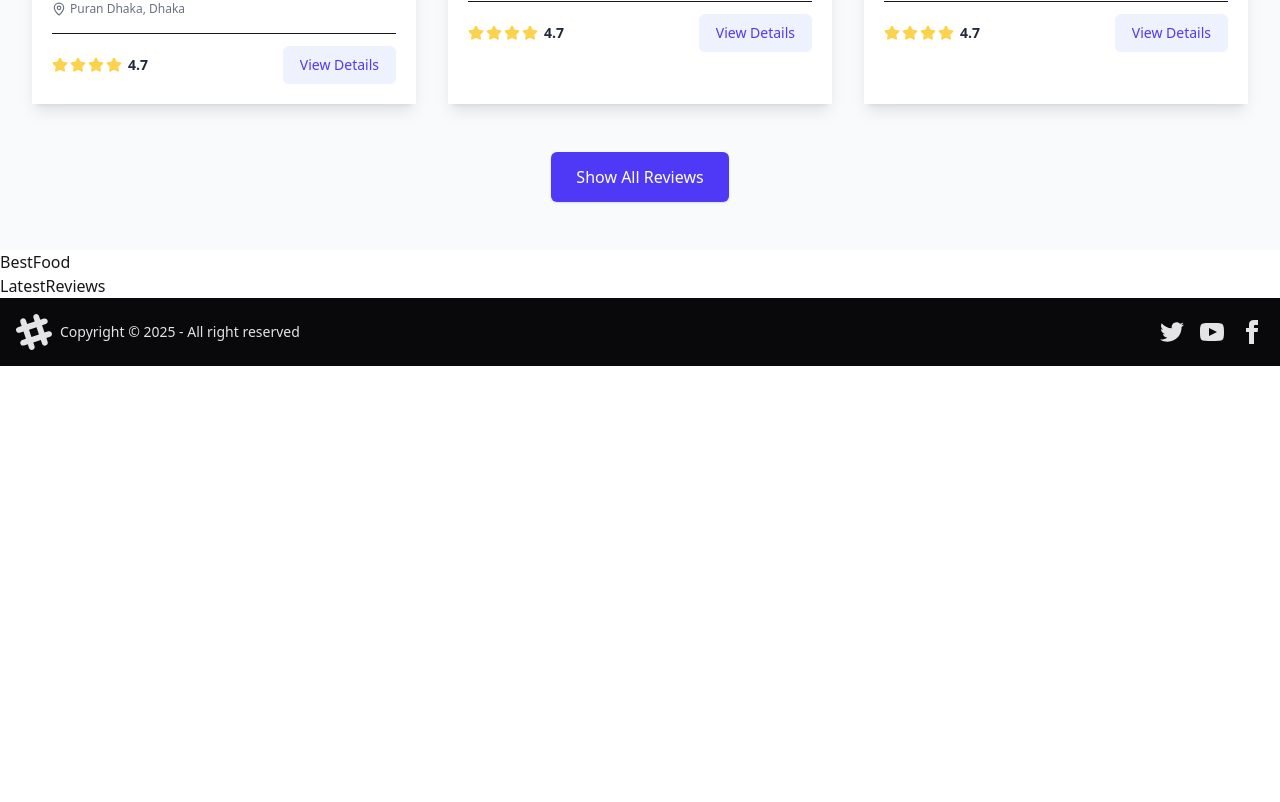
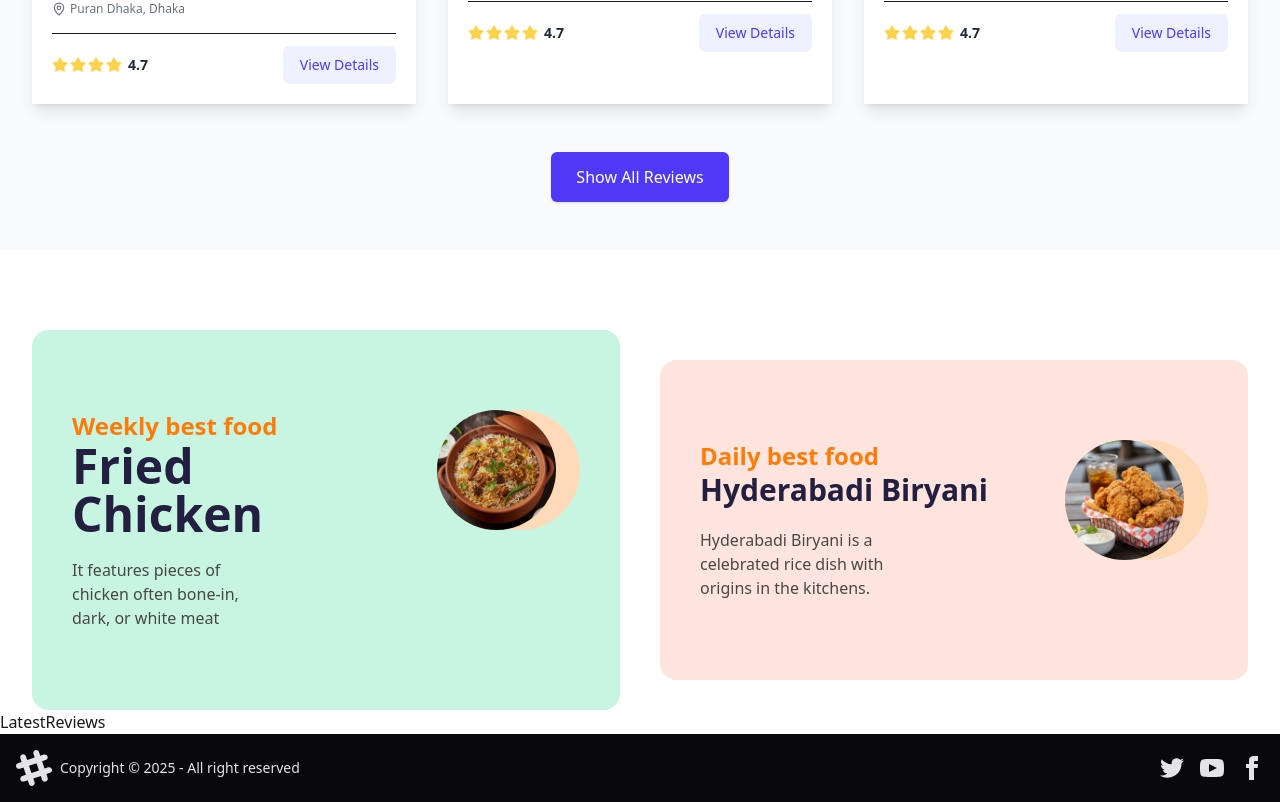
Before and after one commit to priom125/Assignment-10, a React (Vite) app: page / in a window 1280 px wide. Shown: the part 1535-2337 px from the top of the page. Before the commit the page ends 1901 px from the top, so only its background shows below. Built offline with nearby package versions, Linux system fonts and the light colour scheme; no server answers.

Commit message:
another section done

```diff
--- a/src/components/BestFood.jsx
+++ b/src/components/BestFood.jsx
@@ -1,8 +1,33 @@
 import React from 'react'
-
+import biriyani from '../assets/biriyani.png'
+import chicken from '../assets/chicken.png'
 function BestFood() {
   return (
-    <div>BestFood</div>
+    <div className='max-w-7xl mx-auto px-4 sm:px-6 lg:px-8 flex justify-between items-center gap-10'>
+        {/* card 1 */}
+        <div className='flex justify-between  bg-[#C8F5E1] w-1/2 rounded-2xl mt-20'>
+            <div className='py-20 px-10 w-2/3'>
+                <h1 className='text-[#ff7c08] text-2xl font-bold'>Weekly best food</h1>
+            <h1 className='text-[#231f40] text-5xl font-bold'>Fried Chicken</h1>
+            <p className='w-2/3 text-[#484747] font-extralight pt-5 '>It features pieces of chicken often bone-in, dark, or white meat</p>
+
+            </div>
+            <div className="w-30 h-30 rounded-full bg-[#FFDAB9] flex items-center my-20 mx-10 justify-center">
+                <img className='w-30 h-30 rounded-full -ml-12' src={biriyani} alt="" />
+            </div>
+        </div>
+        {/* card 2 */}
+        <div className='flex justify-between bg-[#FFE5DD] w-1/2 rounded-2xl mt-20'>
+            <div className='py-20 px-10 w-2/3'>
+                <h1 className='text-[#ff7c08] text-2xl font-bold'>Daily best food</h1>
+            <h1 className='text-[#231f40] text-3xl font-bold'>Hyderabadi Biryani</h1>
+             <p className='w-2/3 text-[#484747] font-extralight pt-5 '>Hyderabadi Biryani is a celebrated rice dish with origins in the kitchens.</p>
+            </div>
+            <div className="w-30 h-30 rounded-full bg-[#FFDAB9] my-20 mx-10 flex items-center justify-center">
+                <img className='w-30 h-30 rounded-full -ml-12' src={chicken} alt="" />
+            </div>
+        </div>
+    </div>
   )
 }
 
```
Also changed, not shown: src/assets/biriyani.png (added), src/assets/chicken.png (added).
